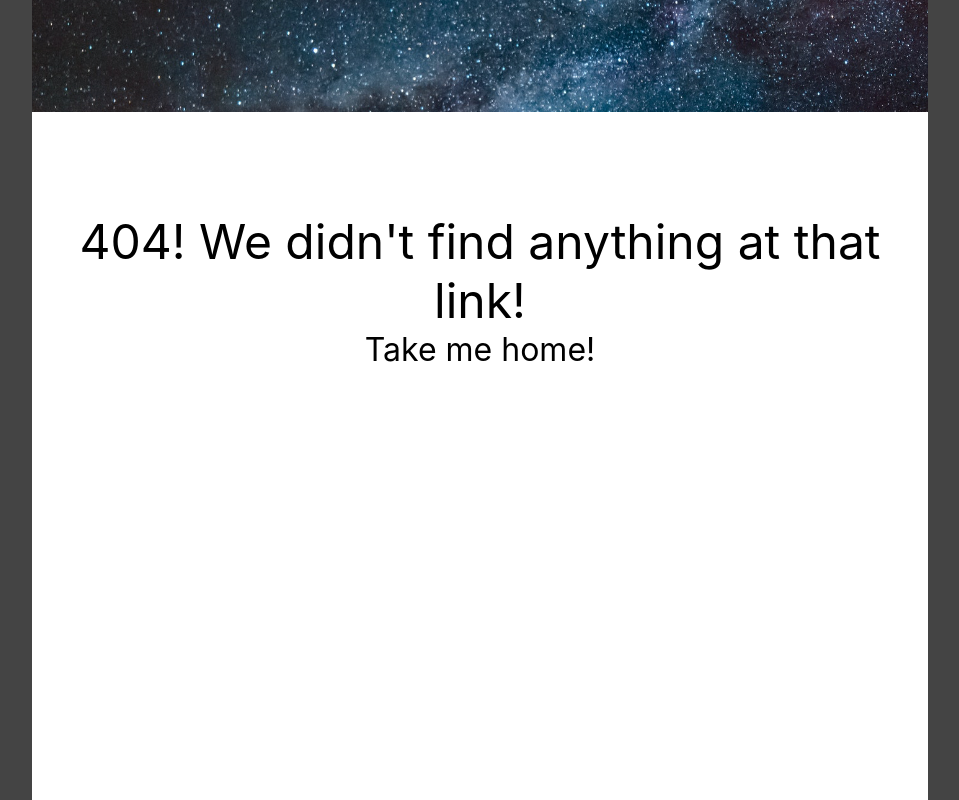
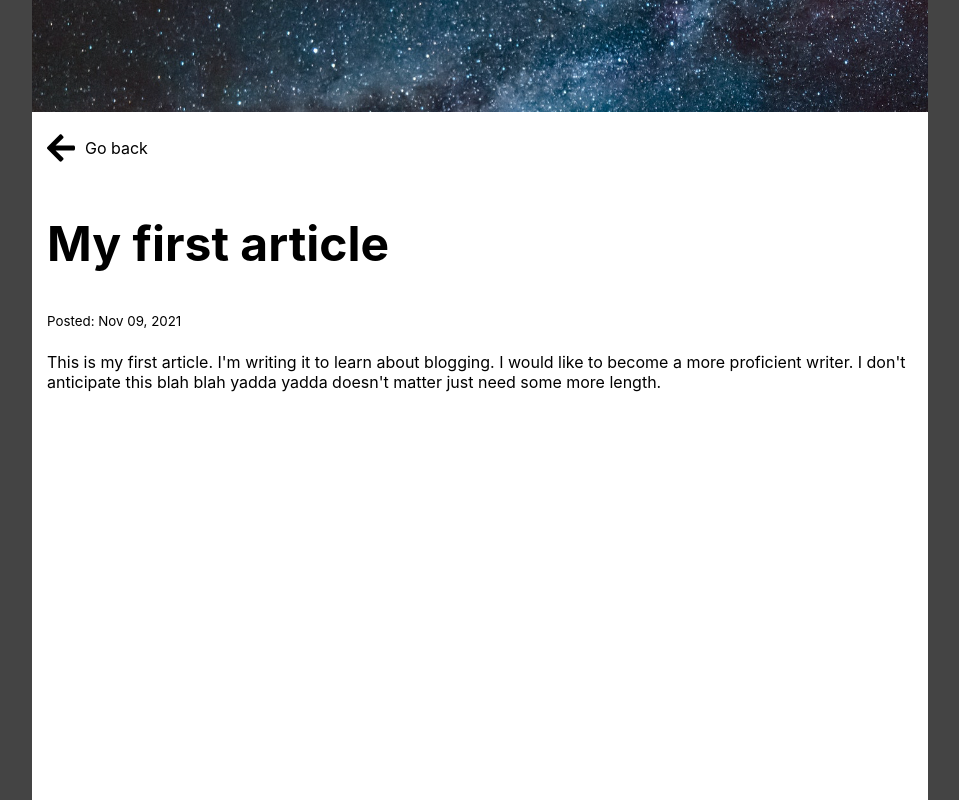
Before and after one commit to jeffkeilman/simpleblogfrontend, a React (Create React App) app: page /articles/1 in a window 1280 px wide. Before the commit this address had no page. Shown: the whole page, without its empty margins (160-1119 px from the left). Built offline with nearby package versions, Linux system fonts and the light colour scheme.

Commit message:
Add Article component and Font Awesome

```diff
--- a/package.json
+++ b/package.json
@@ -3,6 +3,9 @@
   "version": "0.1.0",
   "private": true,
   "dependencies": {
+    "@fortawesome/fontawesome-svg-core": "^1.2.36",
+    "@fortawesome/free-solid-svg-icons": "^5.15.4",
+    "@fortawesome/react-fontawesome": "^0.1.16",
     "@testing-library/jest-dom": "^5.15.0",
     "@testing-library/react": "^12.1.2",
     "@testing-library/user-event": "^13.5.0",
--- /dev/null
+++ b/src/components/Article/Article.css
@@ -0,0 +1,21 @@
+.BlogArticle {
+  padding: 0 15px;
+  margin-top: 10px;
+}
+
+.BlogArticle h1 {
+  font-size: 3em;
+}
+
+.BlogArticle div {
+  display: inline-flex;
+  align-items: center;
+}
+
+.BlogArticle div:hover {
+  cursor: pointer;
+}
+
+.BlogArticle div p {
+  padding-left: 10px;
+}
--- /dev/null
+++ b/src/components/Article/Article.js
@@ -0,0 +1,69 @@
+import './Article.css'
+import React, { useState, useEffect } from 'react'
+import DateHelper from '../../DateHelper/DateHelper'
+import GetArticle from './FakeArticleService'
+import NoMatch from '../NoMatch/NoMatch'
+import { useParams, useNavigate } from 'react-router-dom'
+import { FontAwesomeIcon } from '@fortawesome/react-fontawesome'
+import { faArrowLeft } from '@fortawesome/free-solid-svg-icons'
+
+const Article = function () {
+  const [article, setArticle] = useState(null)
+  const { id } = useParams()
+  const navigate = useNavigate()
+  const backLinkRef = React.createRef()
+
+  useEffect(() => {
+    // TODO: replace with real fetch
+    GetArticle(Number(id))
+      .then(resp => {
+        if (resp.ok) {
+          // article found, return so we can set
+          return JSON.parse(resp.body)
+        }
+      })
+      .then(article => {
+        if (article) {
+          // article found, set state
+          setArticle(article)
+        }
+      })
+      .catch(err => {
+        // something went wrong while fetching
+        // TODO: throw error for now but later I will want to display an error page
+        throw Error(err)
+      })
+  }, [id])
+
+  useEffect(() => {
+    const currentBackLink = backLinkRef.current
+    const goBack = () => {
+      navigate(-1)
+    }
+    if (backLinkRef && currentBackLink) {
+      currentBackLink.addEventListener('click', goBack)
+      return () => {
+        currentBackLink.removeEventListener('click', goBack)
+      }
+    }
+  }, [backLinkRef, navigate])
+
+  if (!article) {
+    // no article found during fetch, render 404 page
+    return <NoMatch />
+  }
+  const articleDateStr = new Date(article.posted_dt).toDateString()
+  return (
+    <section className='BlogArticle'>
+      <div ref={backLinkRef}>
+        <FontAwesomeIcon icon={faArrowLeft} size='2x' />
+        <p>Go back</p>
+      </div>
+      <h1>{article.title}</h1>
+      <sup>Posted: {DateHelper.trimDate(articleDateStr)}</sup>
+      <p>{article.body}</p>
+    </section>
+  )
+}
+
+export default Article
--- /dev/null
+++ b/src/components/Article/FakeArticleService.js
@@ -0,0 +1,33 @@
+const articles = [
+  {
+    id: 1,
+    posted_dt: '2021-11-09T22:15:41.118Z',
+    title: 'My first article',
+    body: "This is my first article. I'm writing it to learn about blogging. I would like to become a more proficient writer. I don't anticipate this blah blah yadda yadda doesn't matter just need some more length."
+  },
+  {
+    id: 2,
+    posted_dt: '2021-10-21T22:15:41.118Z',
+    title: 'My second article',
+    body: "This is my second article. I'm writing it to learn about blogging. I would like to become a more proficient writer. I don't anticipate this blah blah yadda yadda doesn't matter just need some more length."
+  },
+  {
+    id: 3,
+    posted_dt: '2021-10-03T22:15:41.118Z',
+    title: 'My third article',
+    body: "This is my third article. I'm writing it to learn about blogging. I would like to become a more proficient writer. I don't anticipate this blah blah yadda yadda doesn't matter just need some more length."
+  }
+]
+
+const GetArticle = (id) => {
+  const article = articles.find(article => {
+    return article.id === id
+  })
+  return Promise.resolve({
+    body: JSON.stringify(article),
+    ok: !!article,
+    statusText: article ? 'Success' : '404: No article found'
+  })
+}
+
+export default GetArticle
--- a/src/components/ArticleArea/ArticleArea.js
+++ b/src/components/ArticleArea/ArticleArea.js
@@ -23,7 +23,7 @@ const articles = [
   }
 ]
 
-class Description extends React.Component {
+class ArticleArea extends React.Component {
   constructor (props) {
     super(props)
     this.state = { articles: articles }
@@ -61,4 +61,4 @@ class Description extends React.Component {
   }
 }
 
-export default Description
+export default ArticleArea
--- a/src/index.js
+++ b/src/index.js
@@ -4,6 +4,7 @@ import './index.css'
 import App from './components/App/App'
 import Home from './components/Home/Home'
 import NoMatch from './components/NoMatch/NoMatch'
+import Article from './components/Article/Article'
 import reportWebVitals from './reportWebVitals'
 import {
   BrowserRouter,
@@ -17,6 +18,7 @@ ReactDOM.render(
       <Routes>
         <Route path='/' element={<App />}>
           <Route path='/' element={<Home />} />
+          <Route path='/articles/:id' element={<Article />} />
           <Route path='*' element={<NoMatch />} />
         </Route>
       </Routes>
```
Also changed, not shown: 1 other file (tests, documents, lock files or other folders).
